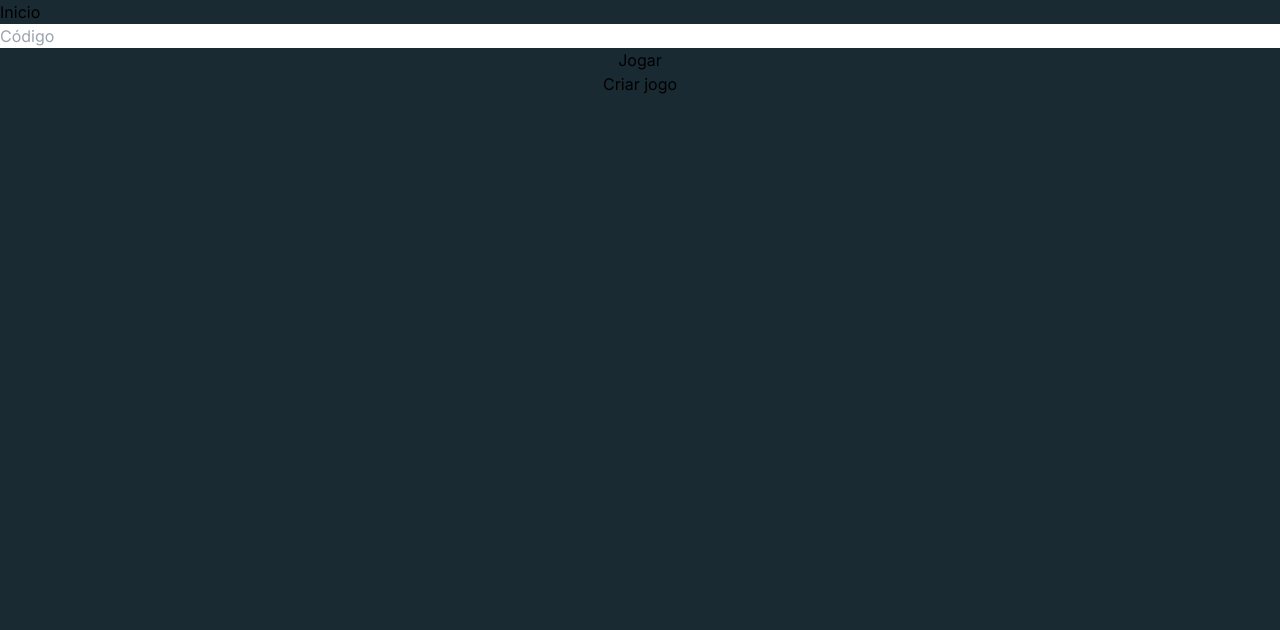
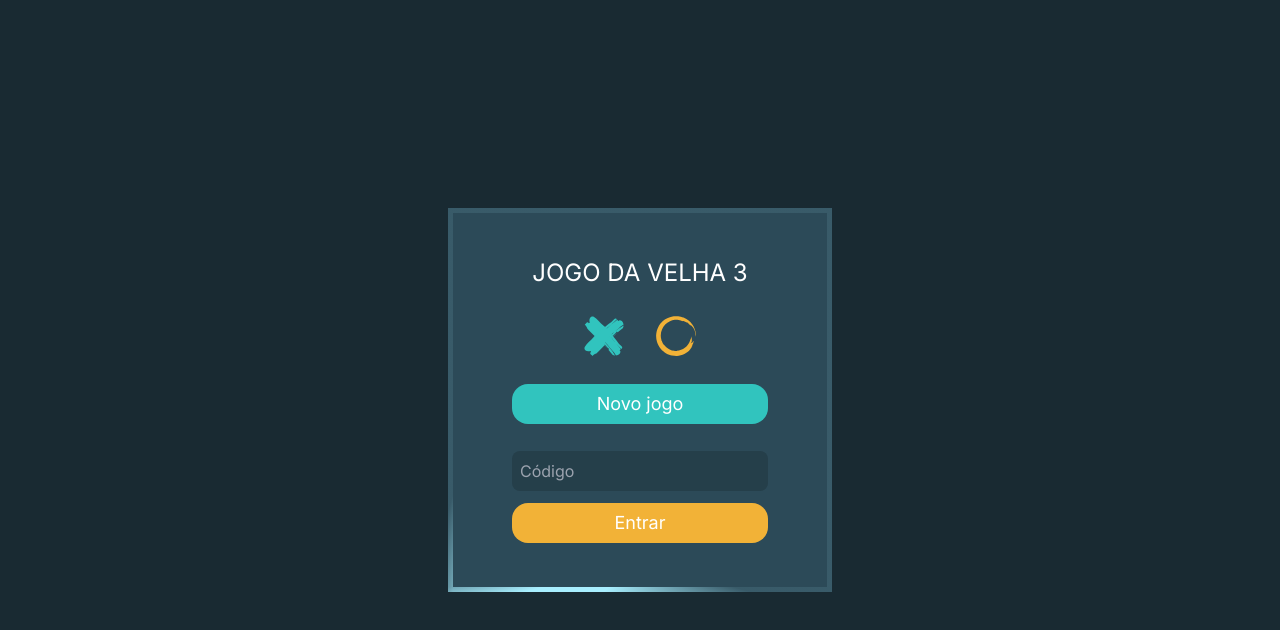
Before and after one commit to weullerdev/jogo-da-velha-3, a Next.js app: page / in a window 1280 px wide. Shown: the top 630 px of the page. Built offline with nearby package versions, Linux system fonts and the light colour scheme; no server answers.

Commit message:
Subindo atts visuais

```diff
--- a/src/app/game/page.tsx
+++ b/src/app/game/page.tsx
@@ -101,7 +101,7 @@ export default function Game() {
       <h1 className='text-white'>Jogo da Velha 3</h1>
       <div className='flex justify-between w-[calc(128px*3+64px)]'>
         <div>X O</div>
-        <div>Turno {turnGame.toUpperCase()}</div>
+        <div>Turno {turnGame?.toUpperCase()}</div>
         <button onClick={() => socket.emit('reset')}>Recomeçar</button>
       </div>
       <div className='grid grid-cols-3 w-[calc(128px*3+64px)] gap-y-6 gap-x-8'>
--- a/src/app/globals.css
+++ b/src/app/globals.css
@@ -5,3 +5,28 @@
 html {
   background-color: #192a32;
 }
+
+@property --angle {
+  syntax: '<angle>';
+  initial-value: 90deg;
+  inherits: true;
+}
+
+:root {
+	--d: 2500ms;
+	--angle: 90deg;
+	--c1: rgba(168, 239, 255, 1);
+	--c2: rgba(168, 239, 255, 0.1);
+}
+
+.login {
+	border: 0.35rem solid;
+	border-image: conic-gradient(from var(--angle), var(--c2), var(--c1) 0.1turn, var(--c1) 0.15turn, var(--c2) 0.25turn) 30;
+	animation: borderRotate var(--d) linear infinite forwards;
+}
+
+@keyframes borderRotate {
+	100% {
+		--angle: 420deg;
+	}
+}
--- a/src/app/page.tsx
+++ b/src/app/page.tsx
@@ -4,6 +4,10 @@ import { useSocket } from '@/hooks/socket';
 import { useEffect, useState } from 'react'
 
 import { useRouter } from 'next/navigation'
+
+import PLAYER_X from '@/assets/playerX.svg'
+import PLAYER_O from '@/assets/playerO.svg'
+import Image from 'next/image';
 
 export default function Home() {
   const [code, setCode] = useState('');
@@ -23,18 +27,41 @@ export default function Home() {
 
   useEffect(() => {
     socket.on('errorCode', () => console.log('errou'))
-    socket.on('joinedGame', (element) => {
+    socket.on('joinedGame', (element: string) => {
       setTurn(element)
       push('/game')}
     )
   })
 
   return (
-    <div className='flex flex-col'>
-      <div>Inicio</div>
-      <input type="text" placeholder='Código' onChange={(e) => setCode(e.target.value)} />
-      <button onClick={joinGame}>Jogar</button>
-      <button onClick={createGame}>Criar jogo</button>
+    <div className='w-screen h-screen flex flex-col justify-center items-center'>
+      <div className='login w-96 h-96 flex flex-col items-center justify-evenly p-4 bg-[#2c4a58]'>
+        <h1 className='text-2xl text-white'>JOGO DA VELHA 3</h1>
+        <div className='w-screen flex justify-center gap-8'>
+          <Image src={PLAYER_X} alt='' width={40} height={40} />
+          <Image src={PLAYER_O} alt='' width={40} height={40} />
+        </div>
+        <button
+          className='w-64 h-10 rounded-2xl text-lg text-white bg-[#31c4be] hover:bg-[#24918c] transition ease-in-out duration-300'
+          onClick={createGame}
+        >
+          Novo jogo
+        </button>
+        <div className='flex flex-col gap-3'>
+          <input
+            className='h-10 p-1 pl-2 text-white rounded-lg outline-none bg-[#253f4a] transition ease-in-out duration-300 focus:ring-2 focus:ring-[#f2b237]'
+            type="text"
+            placeholder='Código'
+            onChange={(e) => setCode(e.target.value)}
+          />
+          <button
+            className='w-64 h-10 rounded-2xl text-lg text-white bg-[#f2b237] hover:bg-[#bf8c2b] transition ease-in-out duration-300'
+            onClick={joinGame}
+          >
+            Entrar
+          </button>
+        </div>
+      </div>
     </div>
   )
 }
--- a/tailwind.config.ts
+++ b/tailwind.config.ts
@@ -1,4 +1,6 @@
 import type { Config } from 'tailwindcss'
+
+
 
 const config: Config = {
   content: [
```
Also changed, not shown: src/assets/playerO.svg, src/assets/playerX.svg.
